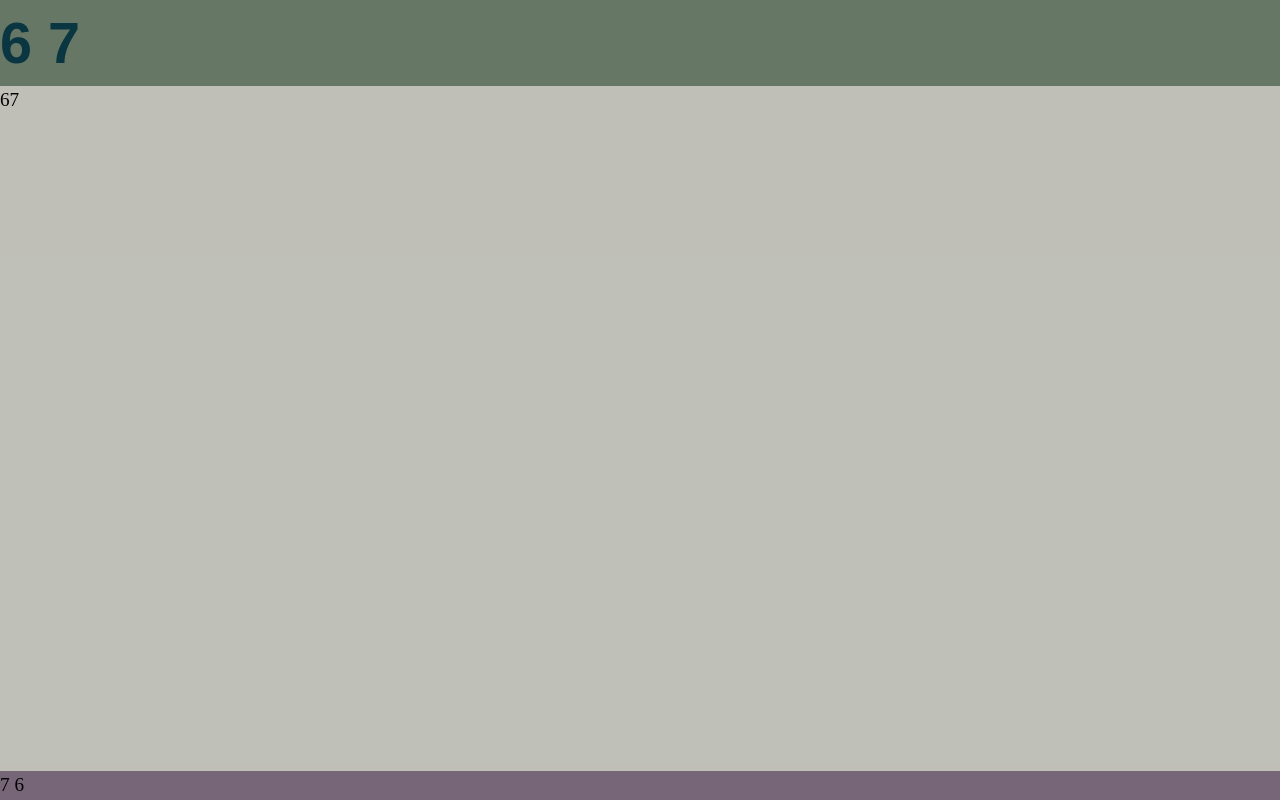
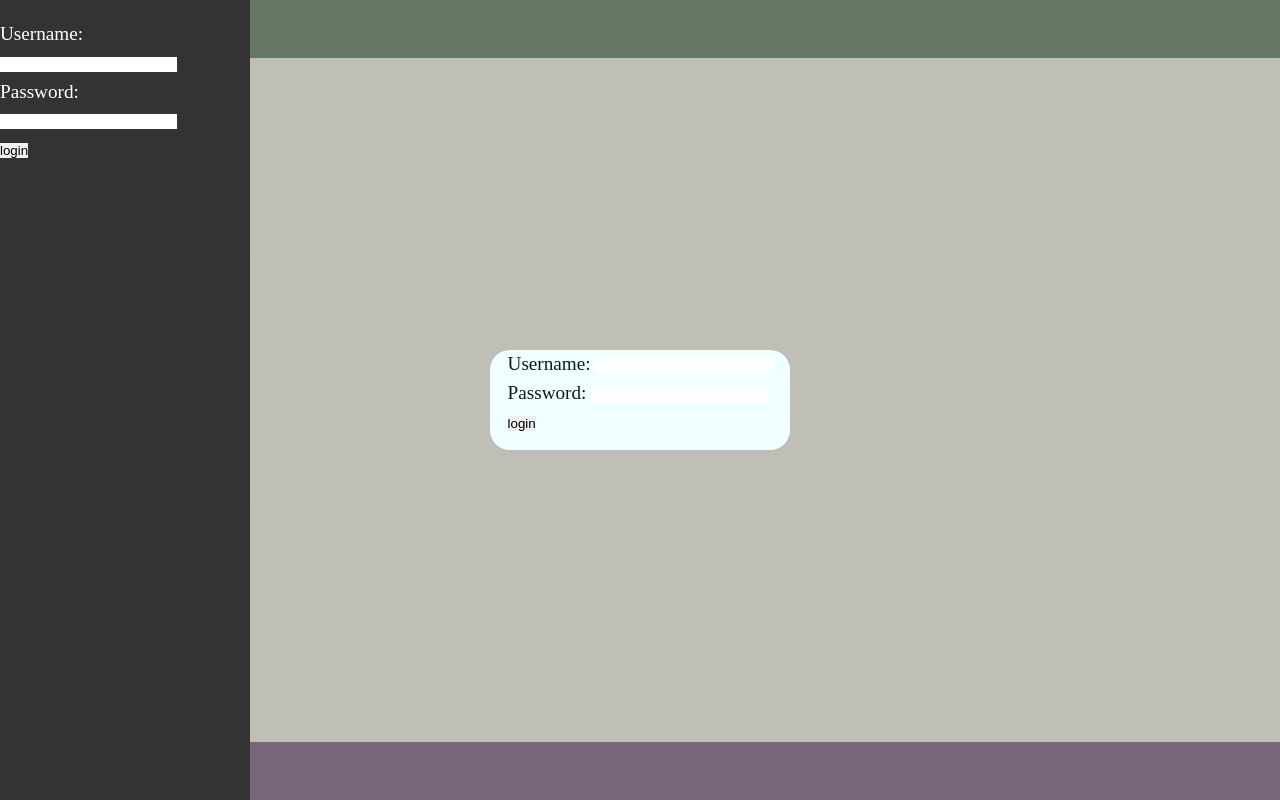
Before and after one commit to Dat1MinkX/Ny-pr-ve-i-node, a website: page public/index.html in a window 1280 px wide. Drawn offline with Linux system fonts and the light colour scheme.

Commit message:
make stuff idk

```diff
--- a/public/index.html
+++ b/public/index.html
@@ -1,15 +1,41 @@
 <!DOCTYPE html>
 <html lang="nb">
+
 <head>
     <meta charset="UTF-8">
     <meta name="viewport" content="width=device-width, initial-scale=1.0">
     <title>Document</title>
     <link rel="stylesheet" href="./style/style.css">
-    <!--<script src="script/script.js" defer></script>-->
+    <script src="./script/script.js" defer></script>
 </head>
+
 <body>
-    <header><h1>6 7 </h1></header>
-    <main>67</main>
-    <footer>7 6</footer>
+    <header>
+        <h1></h1>
+    </header>
+    <main>
+        <div class="login-style">
+            <div class="login">
+                Username: <input id="username_input" type="text" /><br />
+                Password: <input id="password_input" type="password" /><br />
+                <input id="login-button" type="submit" value="login" />
+            </div>
+        </div>
+        <aside id="login-card">
+            <nav>
+                <ul>
+                    <div class="login">
+                        Username: <input id="username_input" type="text" /><br />
+                        Password: <input id="password_input" type="password" /><br />
+                        <input id="login-button" type="submit" value="login" />
+                    </div>
+                </ul>
+            </nav>
+        </aside>
+    </main>
+    <footer>
+
+    </footer>
 </body>
+
 </html>
--- a/public/style/style.css
+++ b/public/style/style.css
@@ -23,14 +23,62 @@ body {
 
 header {
     background: #676;
+    height: 3rem;
 }
 
 main {
+    background-image: url('./img/banana leclerc.jpg');
+    background-repeat: no-repeat;
+    background-attachment: fixed;
+    background-size: cover;
+    background-position: center;
+    display: grid;
+    place-items: center;
     background: #76776677;
+}
+
+.login-style {
+    display: flex;
+    justify-content: center;
+    color: #0a1d24;
+    background-color: azure;
+    min-height: 100px;
+    min-width: 300px;
+    border-radius: 20px;
+}
+
+aside {
+    height: 100vh;
+    width: 250px;
+    background-color: #333;
+    position: fixed;
+    top: 0;
+    left: 0;
+    padding-top: 20px;
+    color: white;
+    transition: all 0.3s ease;
+}
+
+aside nav ul {
+    list-style-type: none;
+    padding: 0;
+}
+
+aside nav a {
+    display: block;
+    padding: 10px 15px;
+    text-decoration: none;
+    color: #ddd;
+    font-size: 18px;
+}
+
+aside nav a:hover {
+    background-color: #555;
 }
 
 footer {
     background: #767;
+    height: 3rem;
 }
 
 :root {
```
Also changed, not shown: public/img/banana leclerc.jpg (added).
